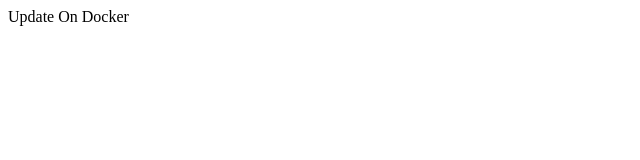
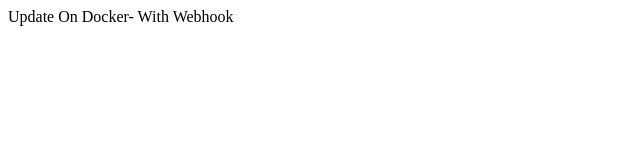
Before and after one commit to Pranay-OS18/app-project-1, a plain HTML site: page index.html in a window 1280 px wide. Shown: the whole page, without its empty margins (0-640 px from the left). Drawn offline with Linux system fonts and the light colour scheme.

Commit message:
webhook one

```diff
--- a/index.html
+++ b/index.html
@@ -1,6 +1,6 @@
 <html>
 <title>My Docker Build</title>
 <body>
-Update On Docker
+Update On Docker- With Webhook
 </body>
 </html>
```
